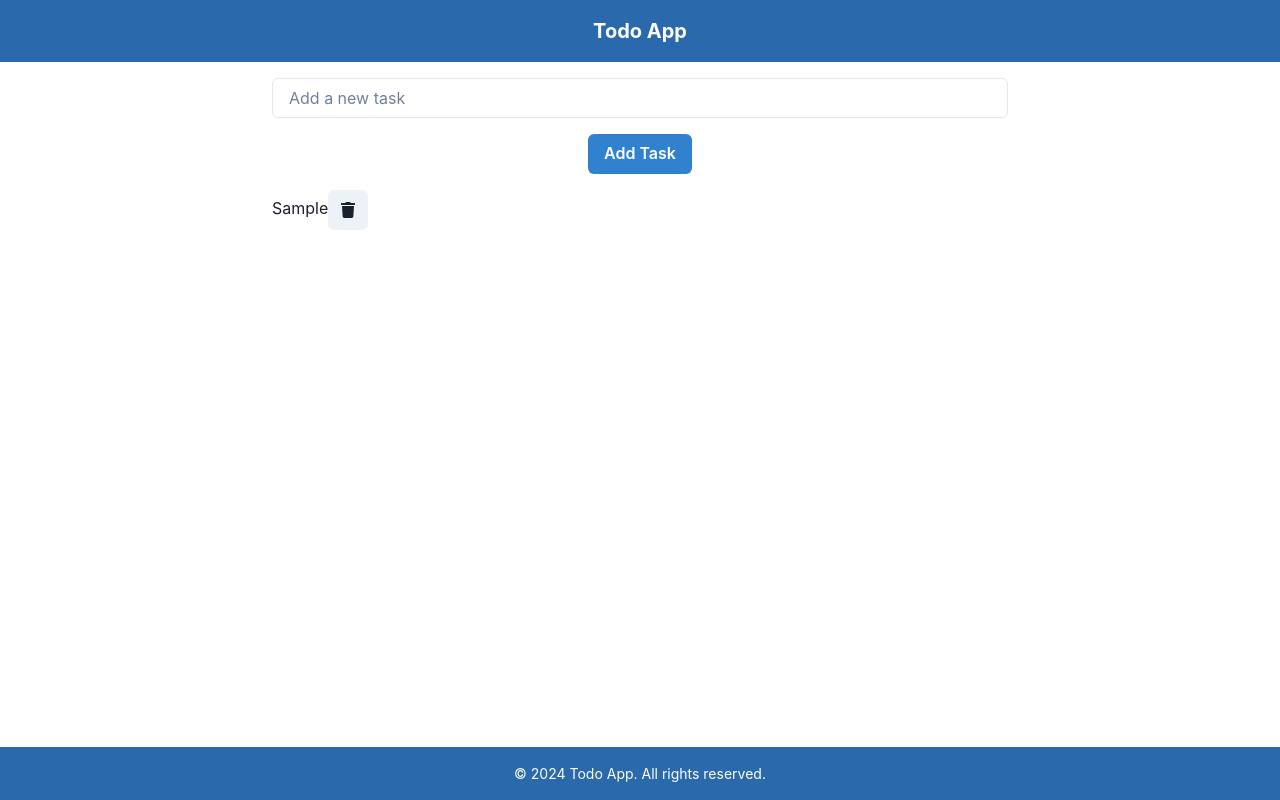
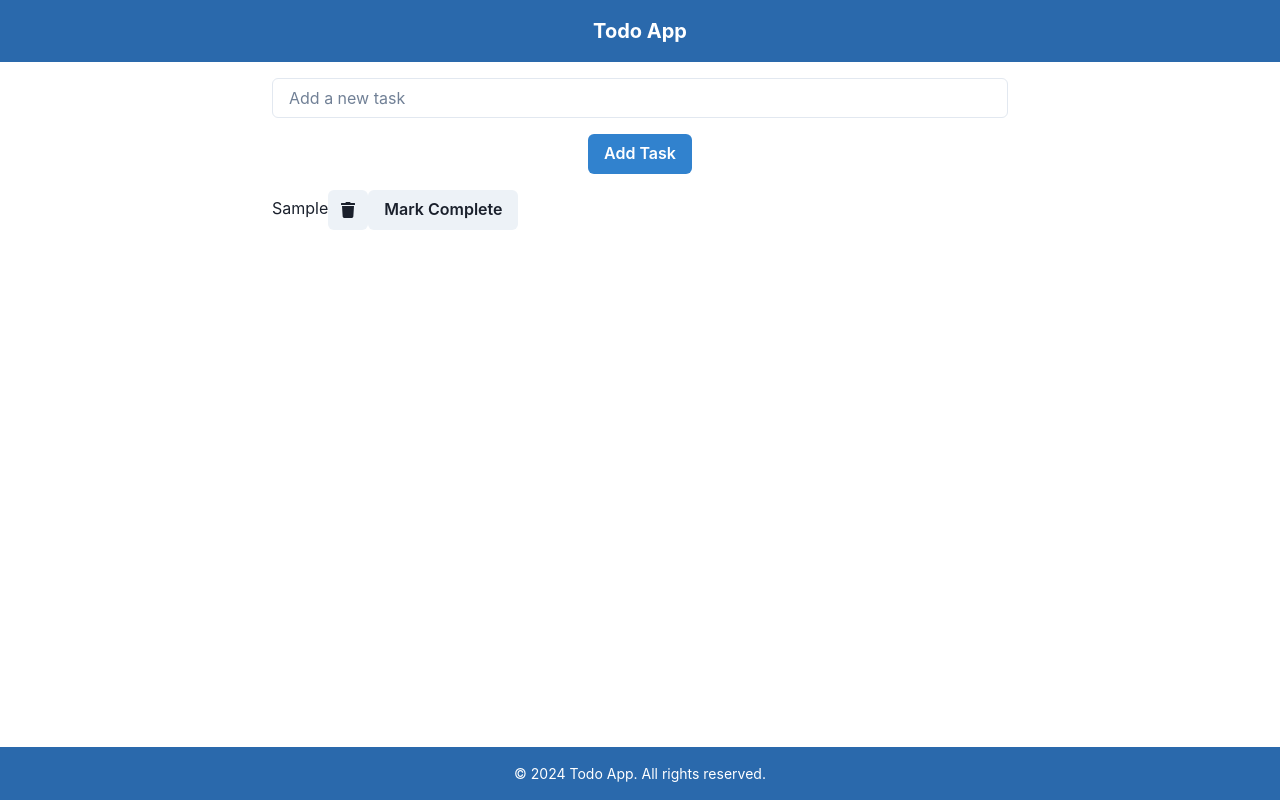
Before and after one commit to GPT-Engineer-App/task-manager-38, a React (Vite) app: page / in a window 1280 px wide. Both pictures are taken after typing "Sample" into the empty fields and a click on the button "Add Task". Built offline with nearby package versions, Linux system fonts and the light colour scheme.

Commit message:
Implemented a "completed" state for tasks in the todo app with visual differentiation and local storage persistence.

```diff
--- a/src/pages/Index.jsx
+++ b/src/pages/Index.jsx
@@ -9,13 +9,13 @@ const Index = () => {
   useEffect(() => {
     const storedTasks = localStorage.getItem('tasks');
     if (storedTasks) {
-      setTasks(JSON.parse(storedTasks));
+      setTasks(JSON.parse(storedTasks).map(task => ({ text: task, completed: false })));
     }
   }, []);
 
   const handleAddTask = () => {
     if (inputValue.trim() !== '') {
-      const newTasks = [...tasks, inputValue];
+      const newTasks = [...tasks, { text: inputValue, completed: false }];
       localStorage.setItem('tasks', JSON.stringify(newTasks));
       setTasks(newTasks);
       setInputValue('');
@@ -24,6 +24,17 @@ const Index = () => {
 
   const handleRemoveTask = (index) => {
     const newTasks = tasks.filter((_, i) => i !== index);
+    localStorage.setItem('tasks', JSON.stringify(newTasks));
+    setTasks(newTasks);
+  };
+
+  const toggleTaskCompletion = (index) => {
+    const newTasks = tasks.map((task, i) => {
+      if (i === index) {
+        return { ...task, completed: !task.completed };
+      }
+      return task;
+    });
     localStorage.setItem('tasks', JSON.stringify(newTasks));
     setTasks(newTasks);
   };
@@ -40,13 +51,14 @@ const Index = () => {
         <Button onClick={handleAddTask} colorScheme="blue">Add Task</Button>
         <List spacing={3} w="100%">
           {tasks.map((task, index) => (
-            <ListItem key={index} d="flex" justifyContent="space-between" alignItems="center">
-              {task}
+            <ListItem key={index} d="flex" justifyContent="space-between" alignItems="center" textDecoration={task.completed ? 'line-through' : 'none'}>
+              {task.text}
               <IconButton
                 aria-label="Delete task"
                 icon={<FaTrash />}
                 onClick={() => handleRemoveTask(index)}
               />
+              <Button onClick={() => toggleTaskCompletion(index)}>{task.completed ? 'Mark Incomplete' : 'Mark Complete'}</Button>
             </ListItem>
           ))}
         </List>
```
